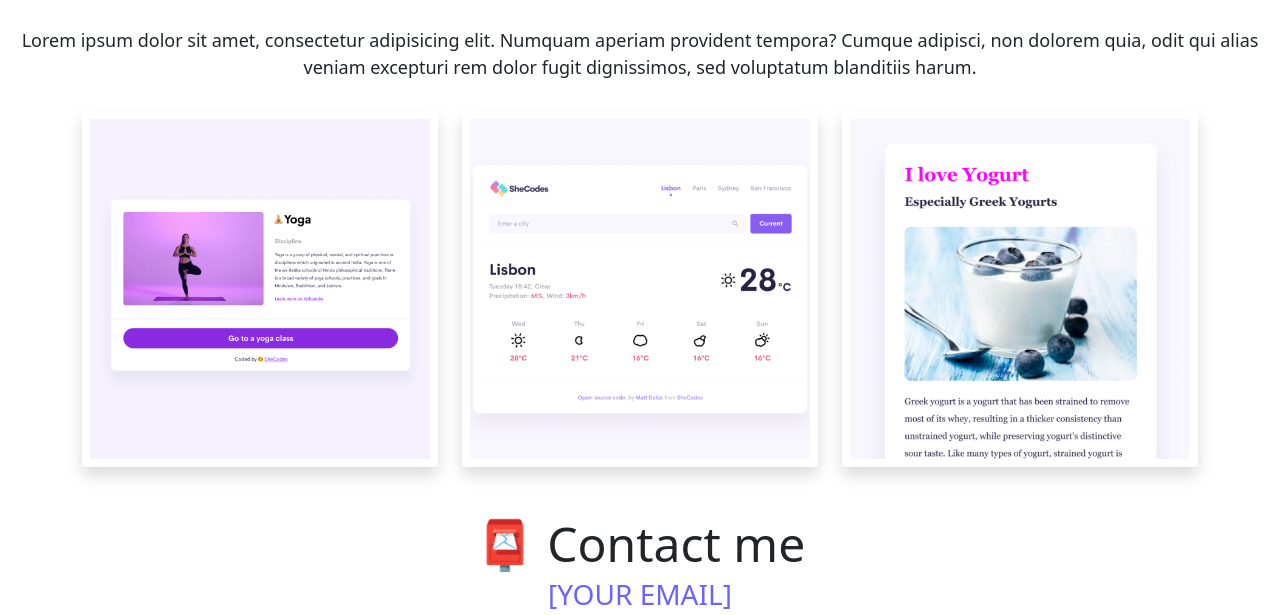
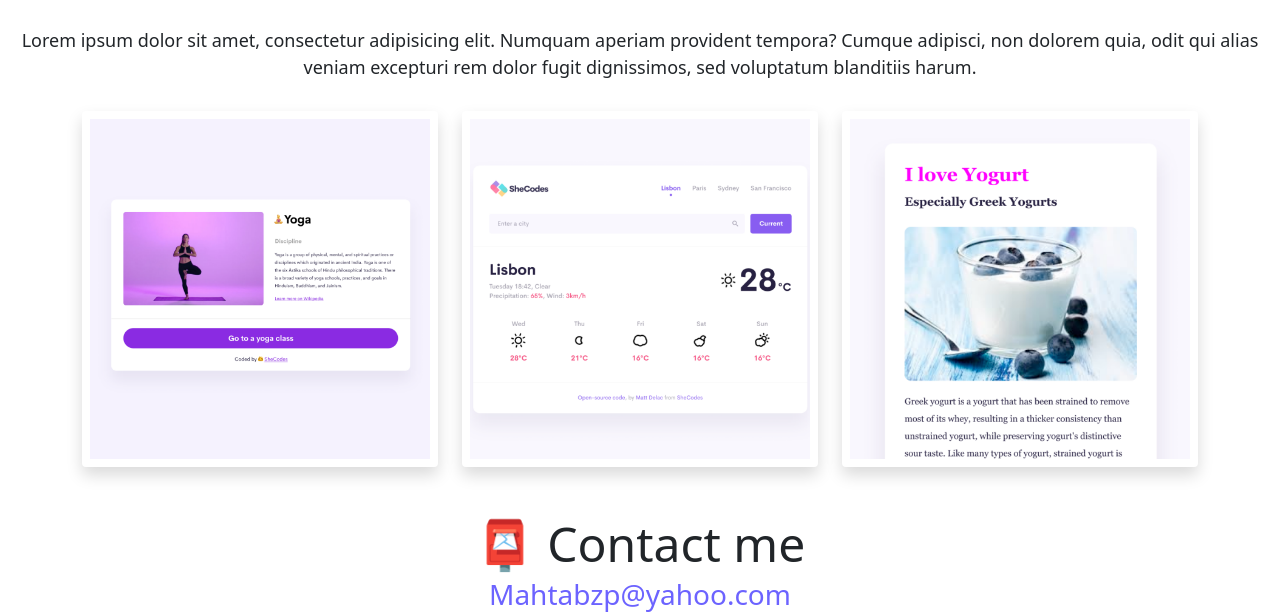
Before and after one commit to Qfwfq420/Responsive-Homework, a plain HTML site: page about.html in a window 1280 px wide. Shown: the part 247-862 px from the top of the page. Drawn offline with nearby package versions, Linux system fonts and the light colour scheme.

Commit message:
Update about.html

```diff
--- a/about.html
+++ b/about.html
@@ -77,7 +77,9 @@
     </div>
     <div id="contact" class="mt-5">
       <h2 class="text-center">📮 Contact me</h2>
-      <a href="mailto:mahtabzp@gmail.com" class="email-link"> [YOUR EMAIL] </a>
+      <a href="mailto:mahtabzp@yahoo.com" class="email-link">
+        Mahtabzp@yahoo.com
+      </a>
     </div>
   </body>
 </html>
```
